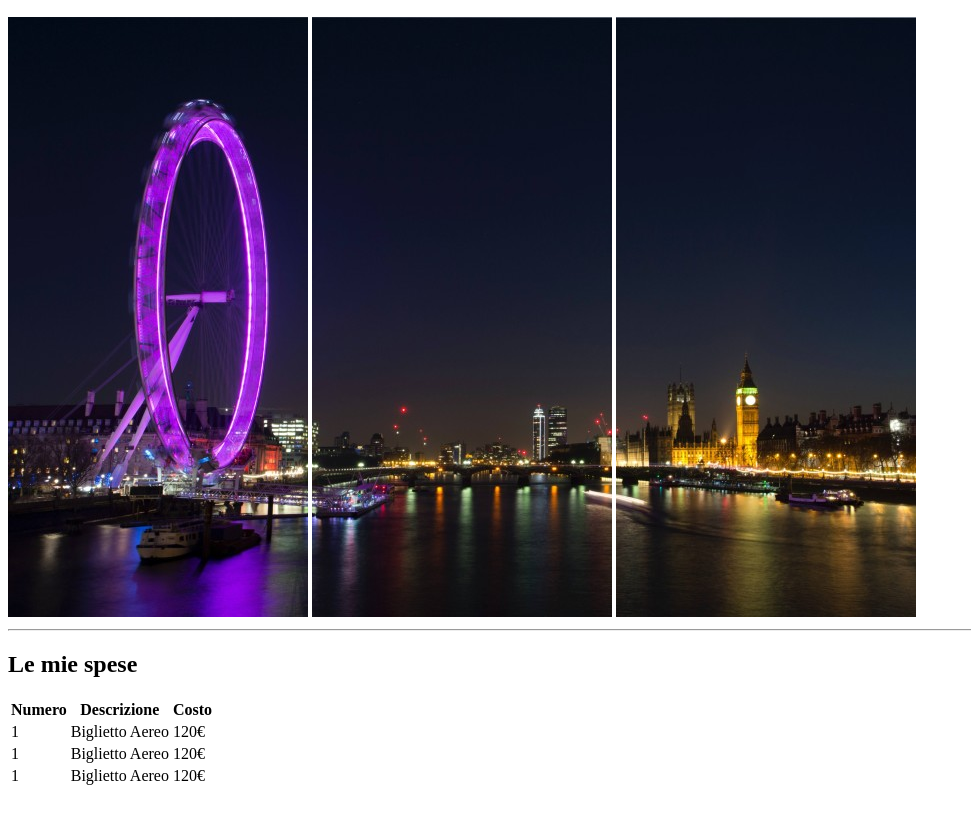
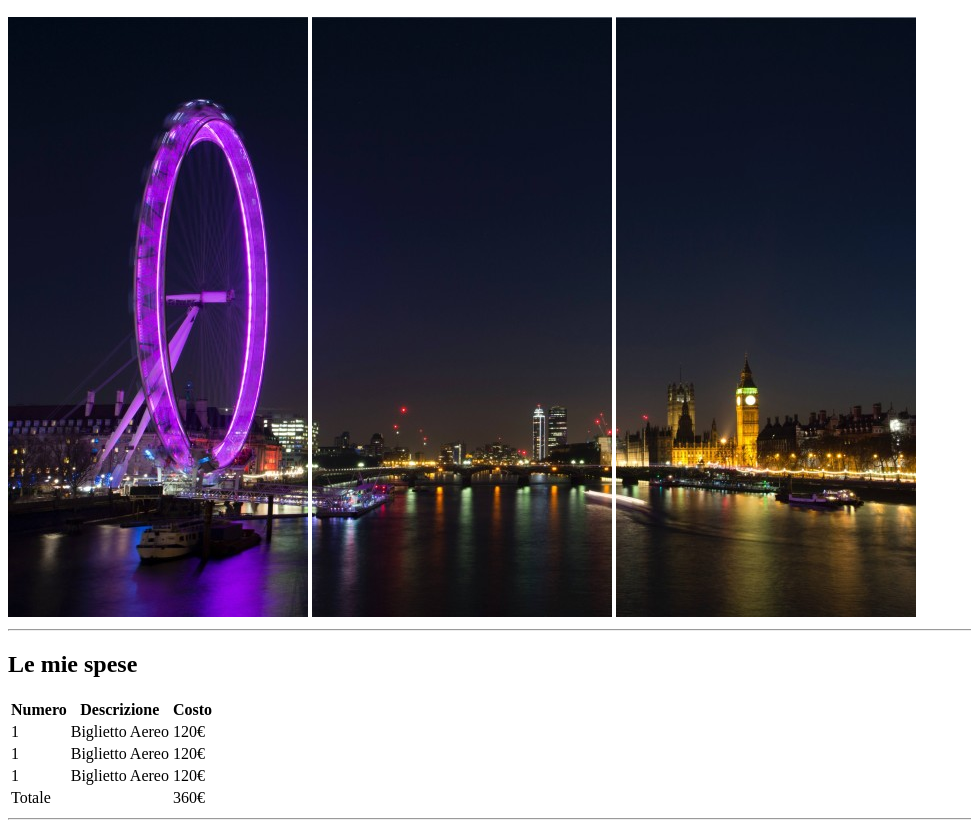
Before and after one commit to DaniPrr90/html-london-trip, a plain HTML site: page index.html in a window 1280 px wide. Shown: the part 50-878 px from the top of the page, without its empty margins (0-971 px from the left). Before the commit the page ends 846 px from the top, so only its background shows below. Drawn offline with Linux system fonts and the light colour scheme.

Commit message:
add:chiusura tabella

```diff
--- a/index.html
+++ b/index.html
@@ -47,9 +47,16 @@
 
             </tbody>
             <!--inserimento chiusura colonna-->
-
+<tfoot>
+<tr>
+    <td colspan="2">Totale</td>
+    <td>360€</td>
+</tr>
+</tfoot>
         </table>
+        <hr>
     </section>
+    <!--chiusura Sezione tabella-->
 </body>
 
 </html>
```
